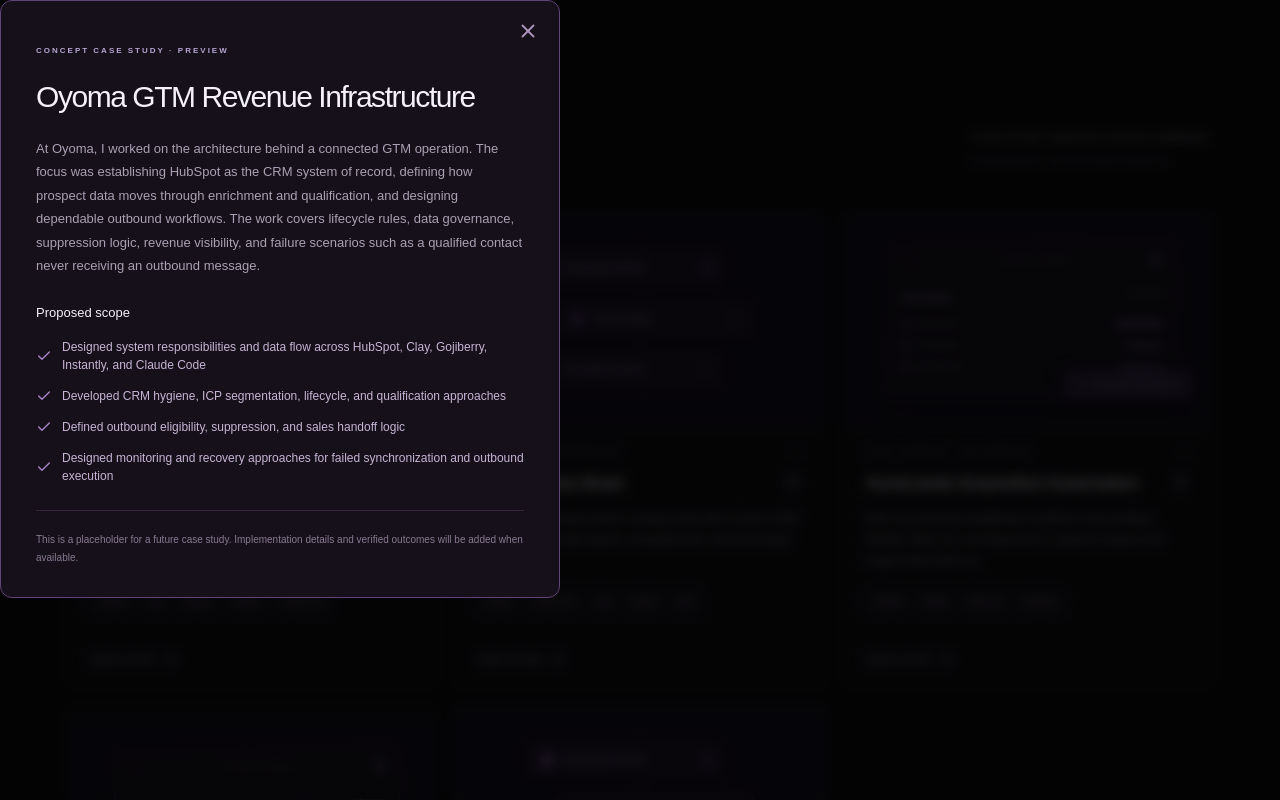
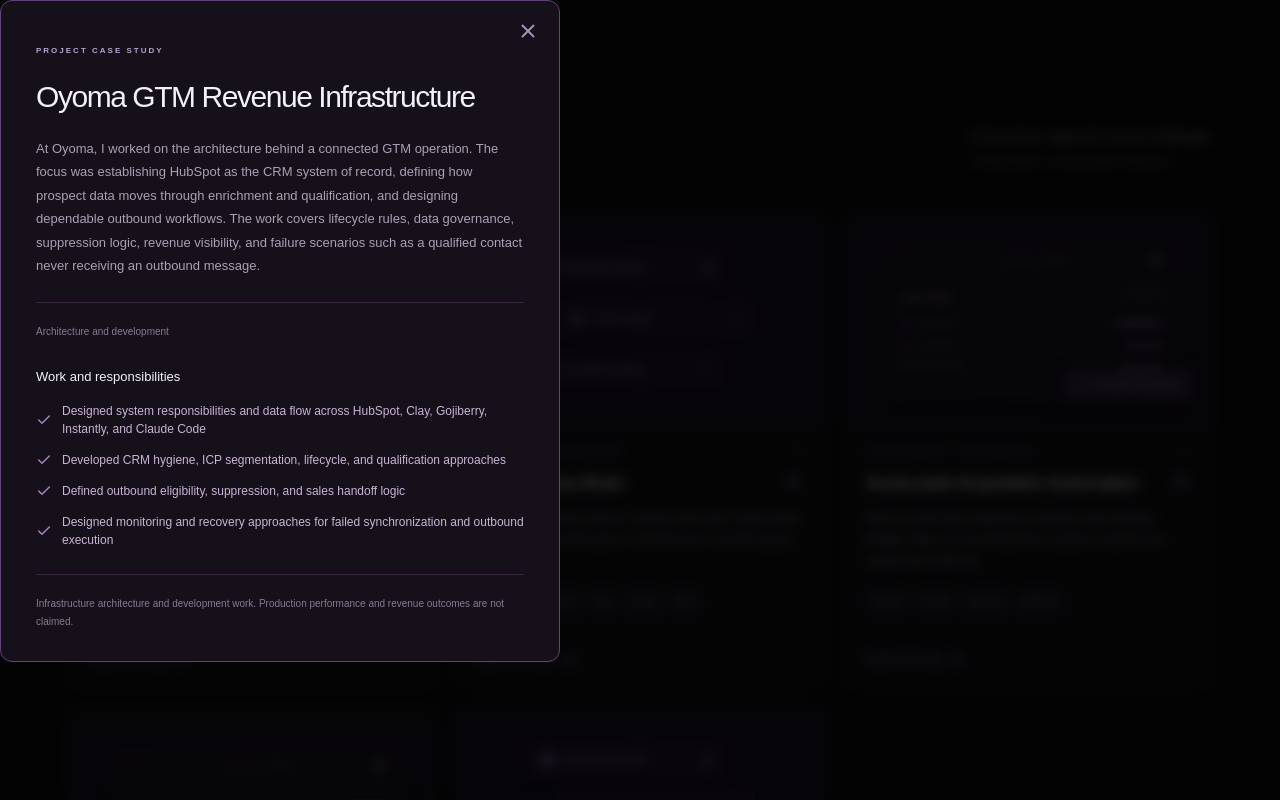
Before and after one commit to praisefredrick5-bit/praise-gtm-portfolio, a Next.js app: page / in a window 1280 px wide. Both pictures are taken after a click on the button 252 px from the left and 3417 px from the top of the page. Shown: the part 2967-3767 px from the top of the page. Built offline with nearby package versions, Linux system fonts and the light colour scheme.

Commit message:
Publish approved real world GTM case studies

```diff
--- a/components/projects.tsx
+++ b/components/projects.tsx
@@ -122,7 +122,7 @@
                 ))}
               </div>
               <div className="project-preview">
-                Explore concept <ArrowUpRight size={14} />
+                Explore case study <ArrowUpRight size={14} />
               </div>
             </div>
           </button>
@@ -143,10 +143,11 @@
           >
             <X size={22} />
           </button>
-          <span className="eyebrow">CONCEPT CASE STUDY · PREVIEW</span>
+          <span className="eyebrow">PROJECT CASE STUDY</span>
           <h2>{selected.title}</h2>
           <p>{selected.detail}</p>
-          <h3>Proposed scope</h3>
+          <p className="dialog-note">{selected.status}</p>
+          <h3>Work and responsibilities</h3>
           <ul>
             {selected.scope.map((item) => (
               <li key={item}>
@@ -156,8 +157,7 @@
             ))}
           </ul>
           <p className="dialog-note">
-            This is a placeholder for a future case study. Implementation
-            details and verified outcomes will be added when available.
+            {selected.note}
           </p>
         </div>
       </dialog>
```
